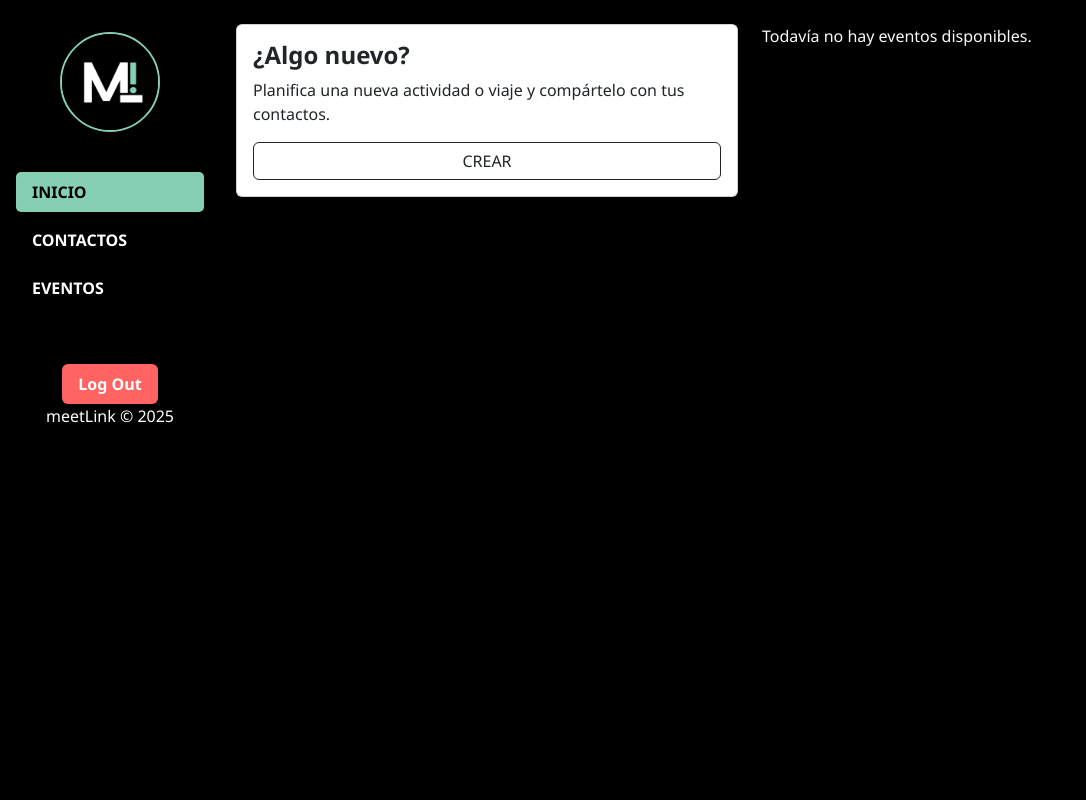
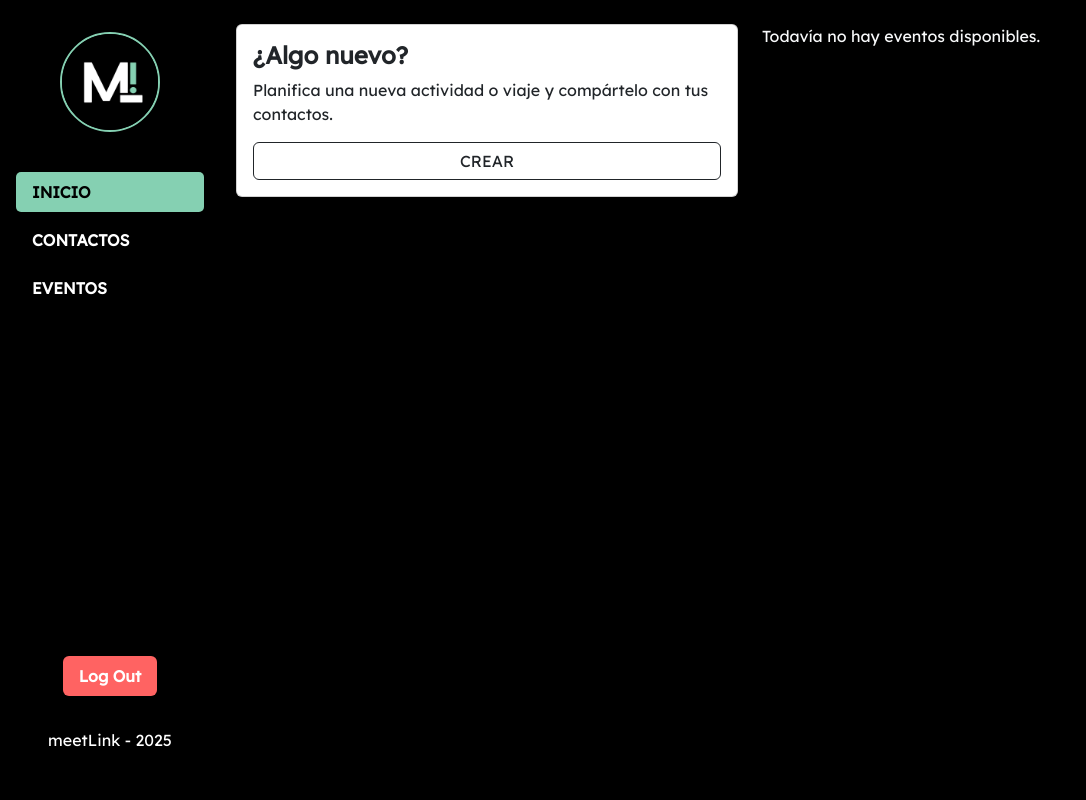
Before and after one commit to noeliasqet/meetLink, a Django app: page / in a window 1280 px wide. Shown: the whole page, without its empty margins (0-1086 px from the left). Run offline with Django 5.2, Linux system fonts and the light colour scheme.

Commit message:
25/04 - Estilo navbar resuelto

```diff
--- a/meetLink/static/css/styles.css
+++ b/meetLink/static/css/styles.css
@@ -1,4 +1,4 @@
-/*********************************! COLORES BASE **********************************/
+/*********************************! COLORES Y FUENTE **********************************/
 :root {
     --negro: #000000;
     --azul: #B5F8FE;
@@ -9,6 +9,14 @@
     --rojo: #FF6362;
 }
 
+
+.lexend-font {
+    font-family: "Lexend", sans-serif;
+    font-optical-sizing: auto;
+    font-weight: 400;
+    font-style: normal;
+}
+
 /*********************************! GENERAL **********************************/
 
 html, body {
@@ -17,7 +25,7 @@ html, body {
     padding: 0;
     background-color: var(--negro);
     color: white;
-    font-family: 'Segoe UI', Tahoma, Geneva, Verdana, sans-serif;
+    font-family: "Lexend", sans-serif;
 }
 
 main {
@@ -27,12 +35,10 @@ main {
     background-color: var(--negro);
 }
 
-@media (max-width: 768px) {
-}
 
 /*********************************! NAVBAR **********************************/
-.sidebar {
-    background-color: #111;
+#navbar {
+    background-color: var(--negro);
     display: flex;
     flex-direction: column;
     justify-content: space-between;
@@ -43,13 +49,17 @@ main {
     width: 220px;
     height: 100vh;
     z-index: 1030;
-    display: flex;
-    flex-direction: column;
     padding: 2rem 1rem;
 }
 
+#contenido-navbar {
+    flex-grow: 1 !important;
+    padding: 0;
+    height: 100vh;
+    overflow-y: visible;
+}
 
-.sidebar .user-info img {
+#navbar .user-info img {
     width: 100px;
     height: 100px;
     border-radius: 50%;
@@ -59,17 +69,17 @@ main {
 }
 
 
-.sidebar .user-info h5 {
+#navbar .user-info h5 {
     color: var(--celeste);
 }
 
-.sidebar .nav-link {
+#navbar .nav-link {
     color: white;
     font-weight: bold;
     margin-bottom: 0.5rem;
 }
 
-.sidebar .nav-link.active {
+#navbar .nav-link.active {
     background-color: var(--verde);
     color: black;
     border-radius: 5px;
@@ -80,14 +90,15 @@ main {
     color: white;
     border: none;
     padding: 0.5rem 1rem;
+    margin-bottom: 2rem;
     font-weight: bold;
 }
 
 .logout-btn:hover {
-    background-color: #e95452;
+    background-color: #ea120e;
 }
 
-.sidebar-footer {
+.navbar-footer {
     text-align: center;
     padding-bottom: 1rem;
 }
--- a/meetLink/templates/meetLink/base.html
+++ b/meetLink/templates/meetLink/base.html
@@ -7,6 +7,7 @@
   <meta name="viewport" content="width=device-width, initial-scale=1.0">
   <title>MeetL!nk</title>
   <link href="https://cdn.jsdelivr.net/npm/bootstrap@5.3.0-alpha3/dist/css/bootstrap.min.css" rel="stylesheet">
+  <link href="https://fonts.googleapis.com/css2?family=Lexend:wght@400&display=swap" rel="stylesheet">
   <link rel="stylesheet" type="text/css" href="{% static 'css/styles.css' %}">
 </head>
     <body>
--- a/meetLink/templates/meetLink/inicio/index.html
+++ b/meetLink/templates/meetLink/inicio/index.html
@@ -8,13 +8,13 @@
 </button>
 
 <!-- Navbar -->
-<div class="offcanvas-md offcanvas-start sidebar" tabindex="-1" id="sidebarMenu" aria-labelledby="sidebarLabel">
+<div id="navbar" class="offcanvas-md offcanvas-start sidebar" tabindex="-1" aria-labelledby="sidebarLabel">
     <div class="offcanvas-header d-md-none">
         <h5 class="offcanvas-title text-light" id="sidebarLabel">Menú</h5>
         <button type="button" class="btn-close btn-close-white" data-bs-dismiss="offcanvas" aria-label="Cerrar"></button>
     </div>
 
-    <div class="offcanvas-body d-flex flex-column">
+    <div id="contenido-navbar" class="offcanvas-body d-flex flex-column">
         <div class="user-info text-center mb-4">
             <img src="{{ user.profile.image.url|default:'/media/logo2.png' }}" alt="Foto de perfil">
             <h5 class="mt-2">{{ user.username }}</h5>
@@ -34,8 +34,8 @@
             {% csrf_token %}
             <button type="submit" class="btn logout-btn mt-4">Log Out</button>
         </form>
-        <div class="sidebar-footer">
-            meetLink &copy; 2025
+        <div class="navbar-footer">
+            meetLink - 2025
         </div>
     </div>
 </div>
@@ -44,7 +44,7 @@
 <main class="content-wrapper pt-4 px-3">
     <div class="row">
         <!-- Parte central -->
-        <div class="col-md-6 mb-4">
+        <div id="columna-contenido" class="col-md-6 mb-4">
             <div class="card text p-3">
                 <h4><strong>¿Algo nuevo?</strong></h4>
                 <p>Planifica una nueva actividad o viaje y compártelo con tus contactos.</p>
@@ -53,7 +53,7 @@
         </div>
 
         <!-- Columna eventos -->
-        <div class="col-md-6 d-flex flex-column align-items-end">
+        <div id="columna-eventos" class="col-md-6 d-flex flex-column align-items-end">
             <div class="scroll-events w-100">
                 {% for evento in eventos %}
                     <div class="card event-card mb-3 p-3">
```
Also changed, not shown: meetLink/static/css/styles copy.css (+60 -83 lines).
